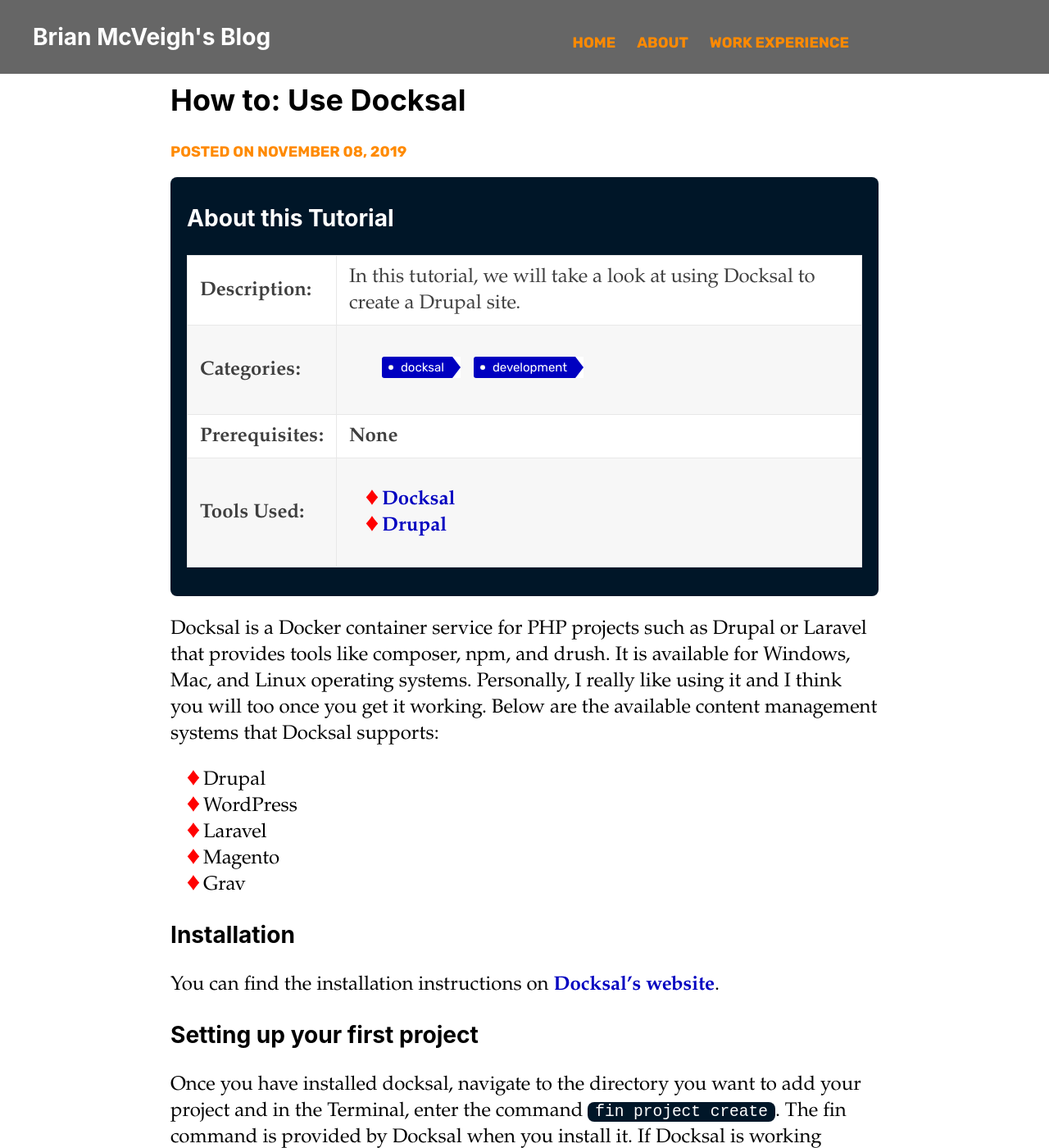
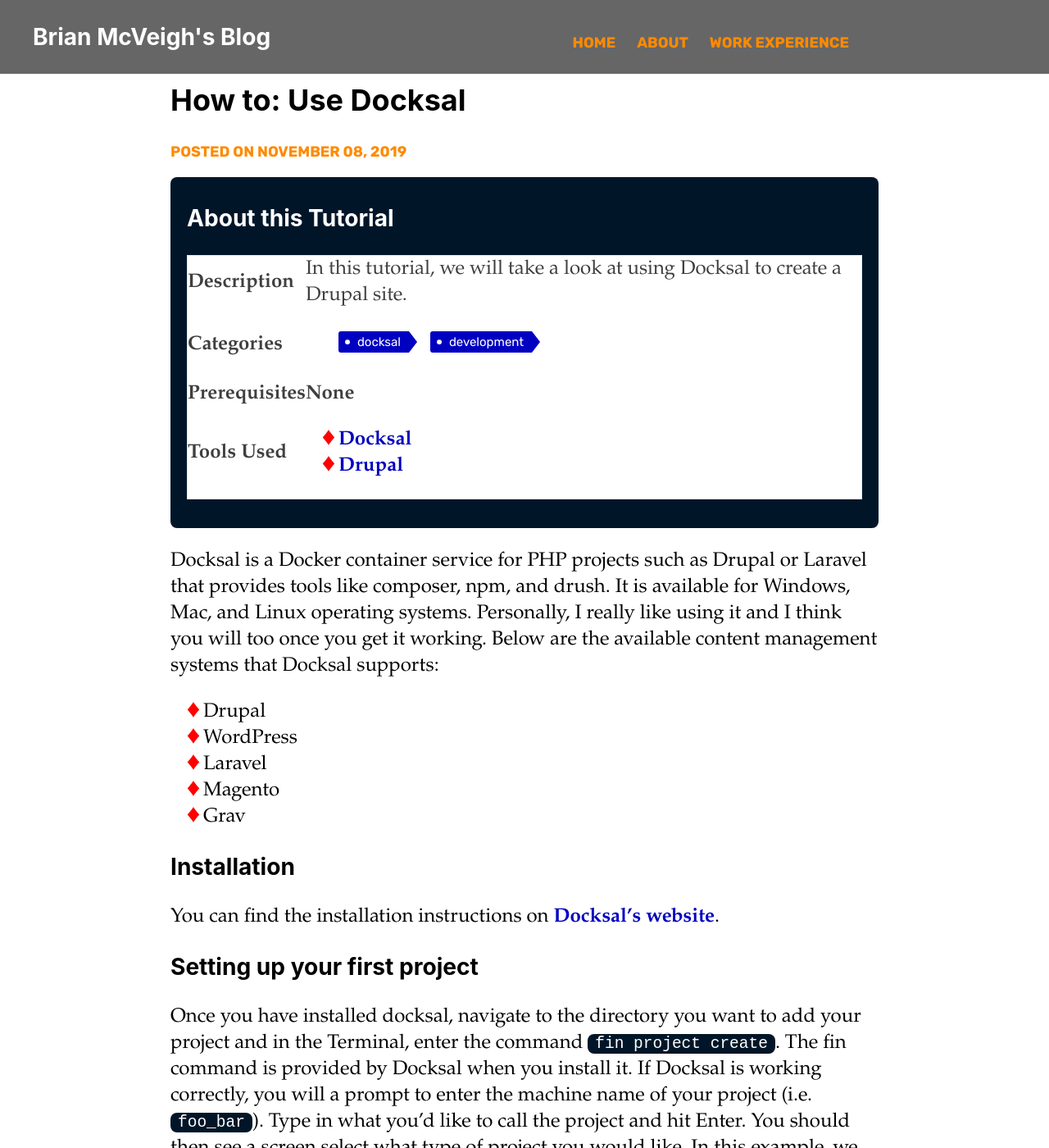
Before and after one commit to bmcveigh/bmcveigh.github.io, a Jekyll site: the page built from _posts/2019-11-08-how-to-use-docksal.markdown, in a window 1280 px wide and 1400 px high. Shown: the whole window at 82% size. Built offline with Jekyll 4.4.1, drawn with Linux system fonts in a browser that asks for light colours.

Commit message:
Styling for tutorials table.

```diff
--- a/_layouts/tutorial.html
+++ b/_layouts/tutorial.html
@@ -13,7 +13,7 @@ layout: default
         <tbody>
             {% if page.description %}
                 <tr class="row-description">
-                    <td><strong>Description:</strong></td>
+                    <td class="label-col">Description</td>
                     <td>
                         <span>{{ page.description }}</span>
                     </td>
@@ -21,7 +21,7 @@ layout: default
             {% endif %}
             {% if page.categories %}
                 <tr class="row-categories">
-                    <td><strong>Categories:</strong></td>
+                    <td class="label-col">Categories</td>
                     <td>
                         <ul>
                             {% for category in page.categories %}
@@ -32,7 +32,7 @@ layout: default
                 </tr>
             {% endif %}
             <tr class="row-prerequisites">
-                <td><strong>Prerequisites:</strong></td>
+                <td class="label-col">Prerequisites</td>
                 <td>
                     {% if page.prerequisites %}
                     <ul>
@@ -47,7 +47,7 @@ layout: default
             </tr>
             {% if page.tools_used %}
             <tr class="row-tools-used">
-                <td><strong>Tools Used:</strong></td>
+                <td class="label-col">Tools Used</td>
                 <td>
                     <ul>
                         {% for tool in page.tools_used %}
--- a/_sass/components/post/_tutorial.scss
+++ b/_sass/components/post/_tutorial.scss
@@ -7,6 +7,17 @@
     table {
         background: $color-white;
 
+        .label-col {
+            font-weight: bold;
+        }
+
+        tr, td {
+            background: transparent;
+            border: none;
+            padding: 0;
+            margin: 0;
+        }
+
         .row-categories li {
             &::before {
                 content: '';
```
